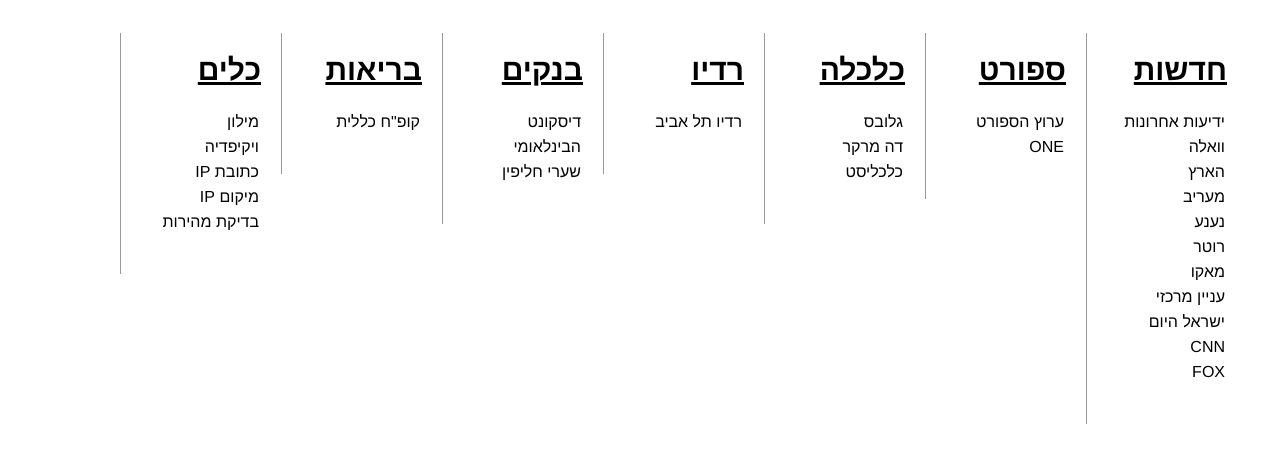
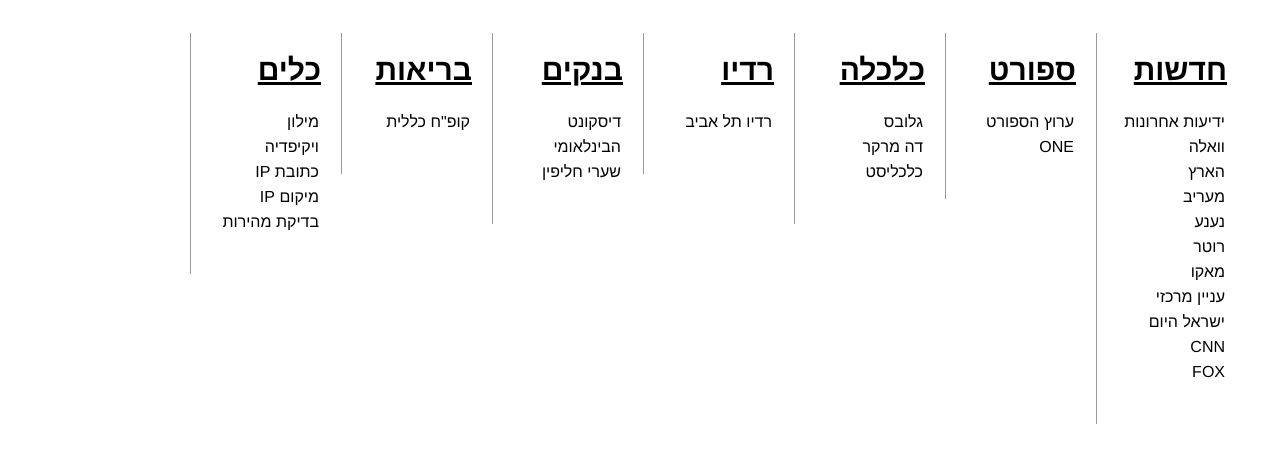
Before and after one commit to haimheled/haimheled.github.io, a plain HTML site: page index.html in a window 1280 px wide. Drawn offline with Linux system fonts and the light colour scheme.

Commit message:
Update style.css

```diff
--- a/style/style.css
+++ b/style/style.css
@@ -56,7 +56,7 @@
 	border-left: 1px solid #999;				/* Left border of link block */
 	float: right;
 	padding: 1em;						/* Padding around link block */
-	width: 120px;						/* Link block width !!!! */
+	width: 110px;						/* Link block width !!!! */
 }
 
 h1 {
```
